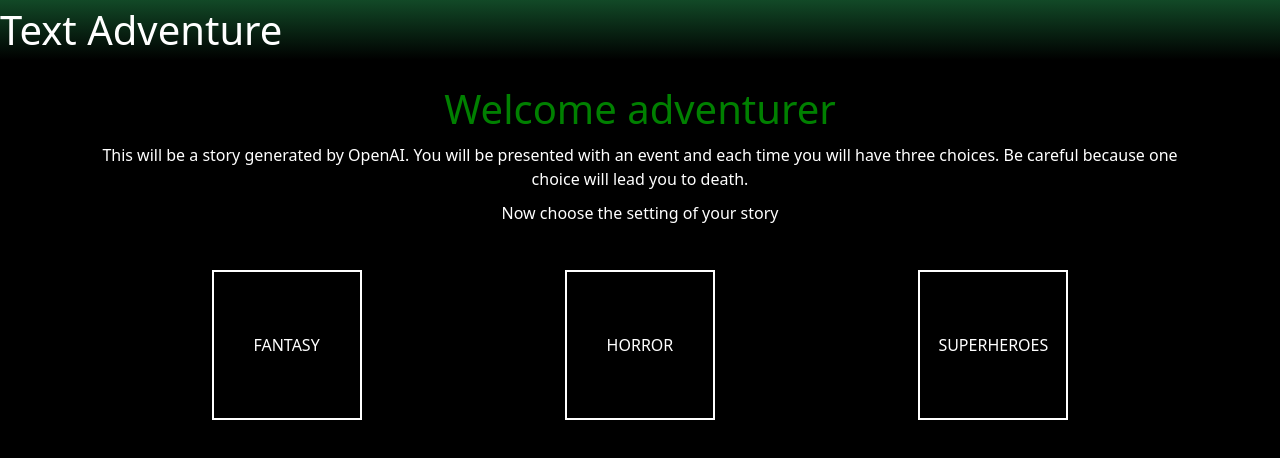
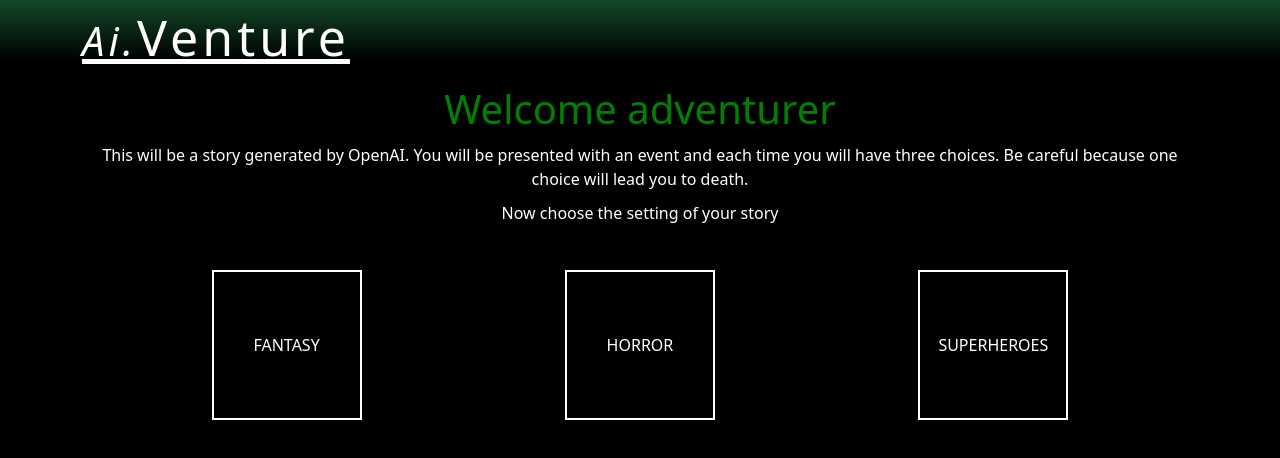
Before and after one commit to Luis-Mocha/ai-text-adventure, a Vue app: page / in a window 1280 px wide. Shown: the top 458 px of the page. Built offline with nearby package versions, Linux system fonts and the light colour scheme.

Commit message:
style title

```diff
--- a/src/components/HeaderComp.vue
+++ b/src/components/HeaderComp.vue
@@ -10,7 +10,13 @@
 <template>
 
     <header>
-        <div>Text Adventure</div>
+
+        <div class="container">
+            <a href="/">
+                <span>Ai.</span>Venture
+            </a>
+
+        </div>
     </header>
 
 
@@ -20,12 +26,19 @@
 @use '../style/main.scss';
 
 header {
-    // background-color: rgb(25, 64, 30);
     background: linear-gradient(0deg, rgba(0,0,0,1) 0%, rgba(18,73,39,1) 100%);
-    // background-color: transparent;
     color: white;
-    font-size: 40px;
 
     height: 60px;
+
+    a {
+        font-size: 50px;
+        letter-spacing: 4px;
+
+        span {
+            font-size: 40px;
+            font-style: italic;
+        }
+    }
 }
 </style>
```
